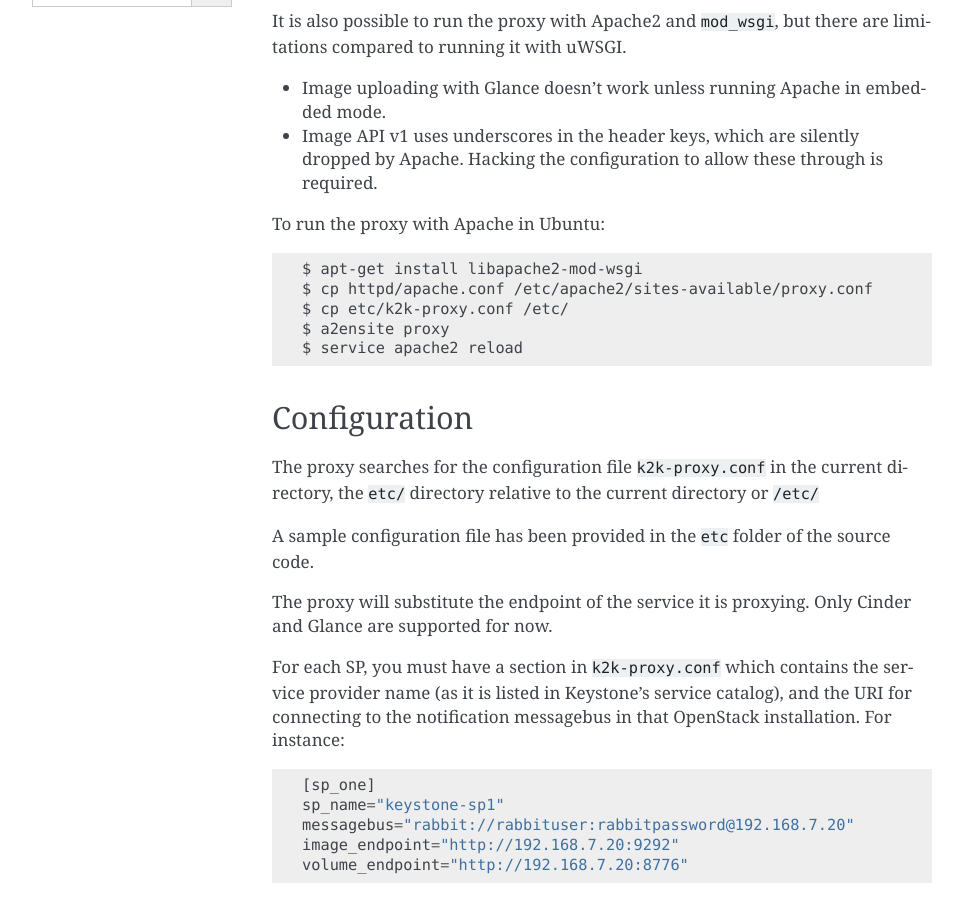
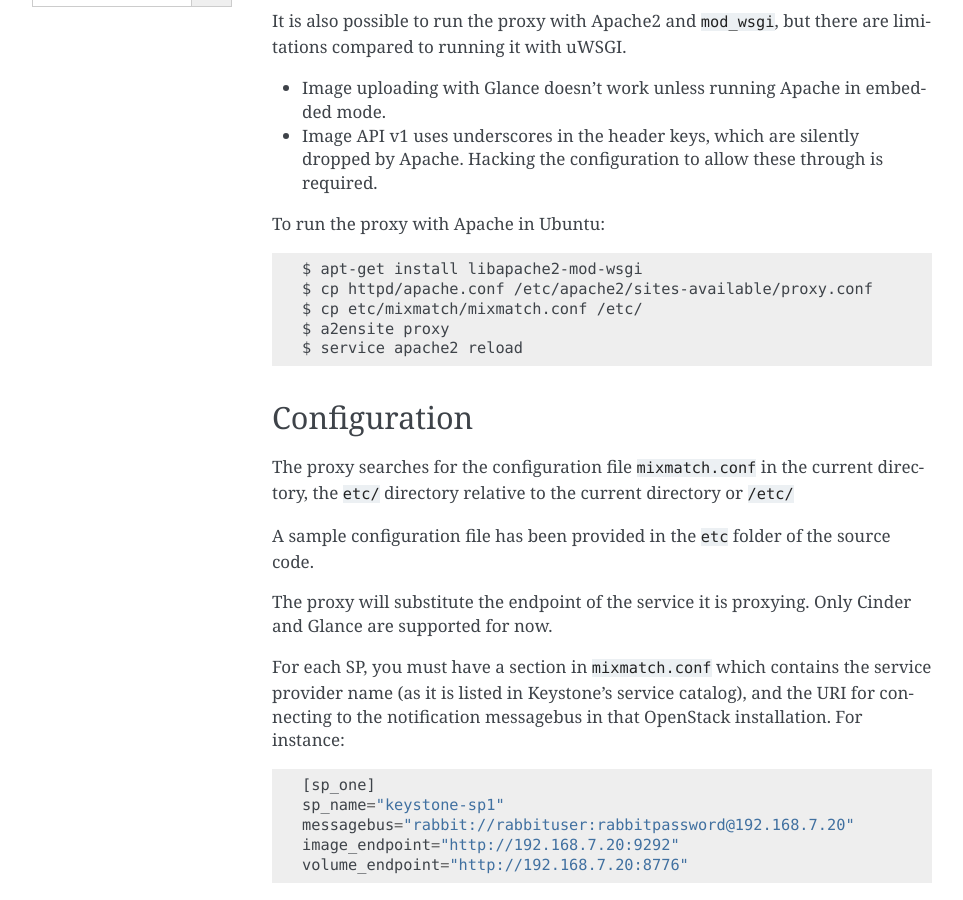
Before and after one commit to openstack-archive/mixmatch, a Sphinx documentation site: the page built from doc/source/installation.rst, in a window 1280 px wide and 900 px high, scrolled down 483 px. Shown: the whole window, without its empty margins (148-1111 px from the left). Built offline with Sphinx 7.4.7, drawn with Linux system fonts in a browser that asks for light colours.

Commit message:
Rename k2k-proxy.conf file to mixmatch.conf
Configuration file for proxy changed from /etc/k2k-proxy.conf to
/etc/mixmatch/mixmatch.conf. Updated documentation to point to the
new file.

Change-Id: I4e03f020880d01e8242cf53d1e08f21f74b9d058
Closes-bug: 1640231

```diff
--- a/doc/source/installation.rst
+++ b/doc/source/installation.rst
@@ -32,14 +32,14 @@
 
     $ apt-get install libapache2-mod-wsgi
     $ cp httpd/apache.conf /etc/apache2/sites-available/proxy.conf
-    $ cp etc/k2k-proxy.conf /etc/
+    $ cp etc/mixmatch/mixmatch.conf /etc/
     $ a2ensite proxy
     $ service apache2 reload
 
 
 Configuration
 =============
-The proxy searches for the configuration file ``k2k-proxy.conf`` in the
+The proxy searches for the configuration file ``mixmatch.conf`` in the
 current directory, the ``etc/`` directory relative to the current directory or
 ``/etc/``
 
@@ -49,7 +49,7 @@
 The proxy will substitute the endpoint of the service it is proxying.
 Only Cinder and Glance are supported for now.
 
-For each SP, you must have a section in ``k2k-proxy.conf`` which contains the
+For each SP, you must have a section in ``mixmatch.conf`` which contains the
 service provider name (as it is listed in Keystone's service catalog), and the
 URI for connecting to the notification messagebus in that OpenStack
 installation.  For instance::
```
Also changed, not shown: 3 other files.
